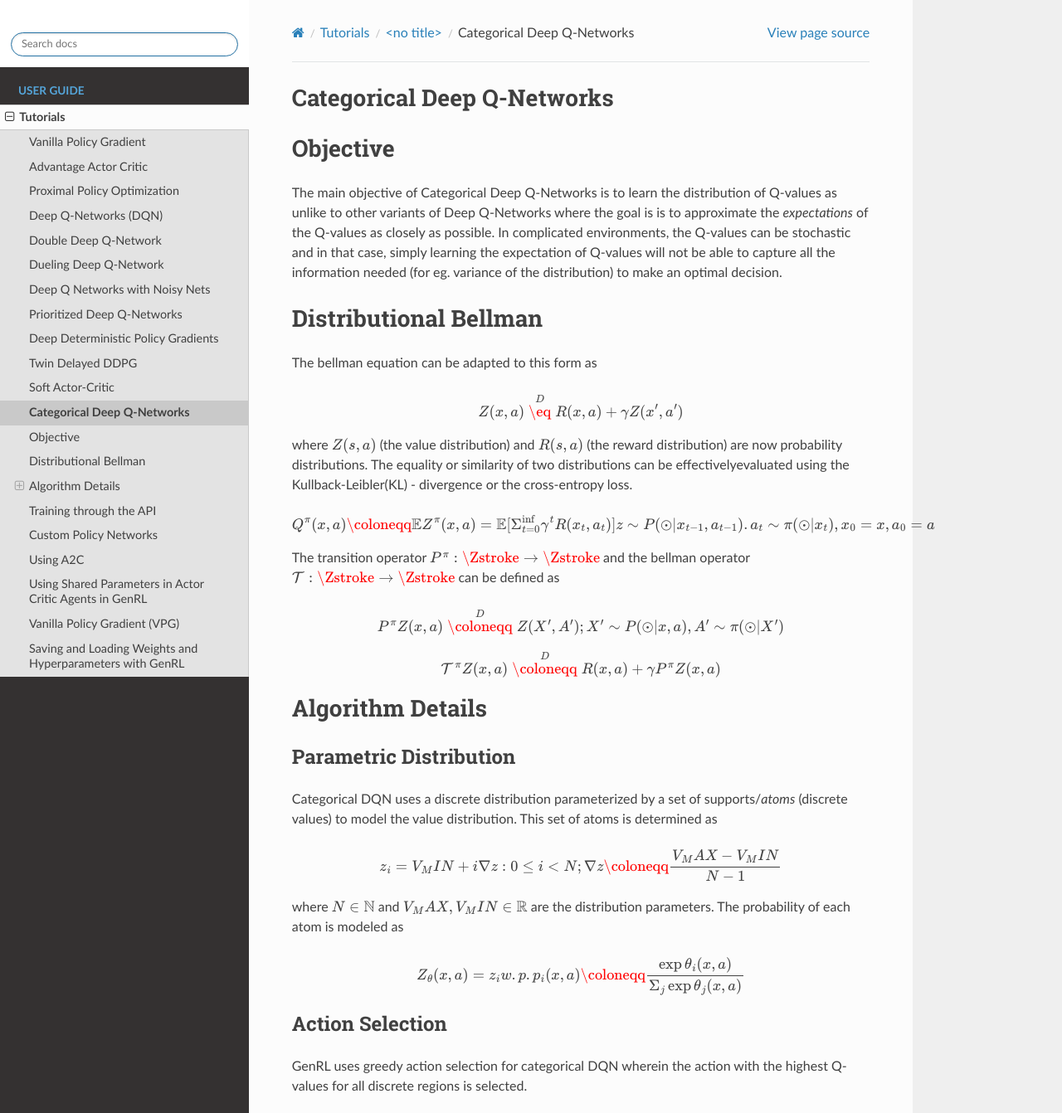
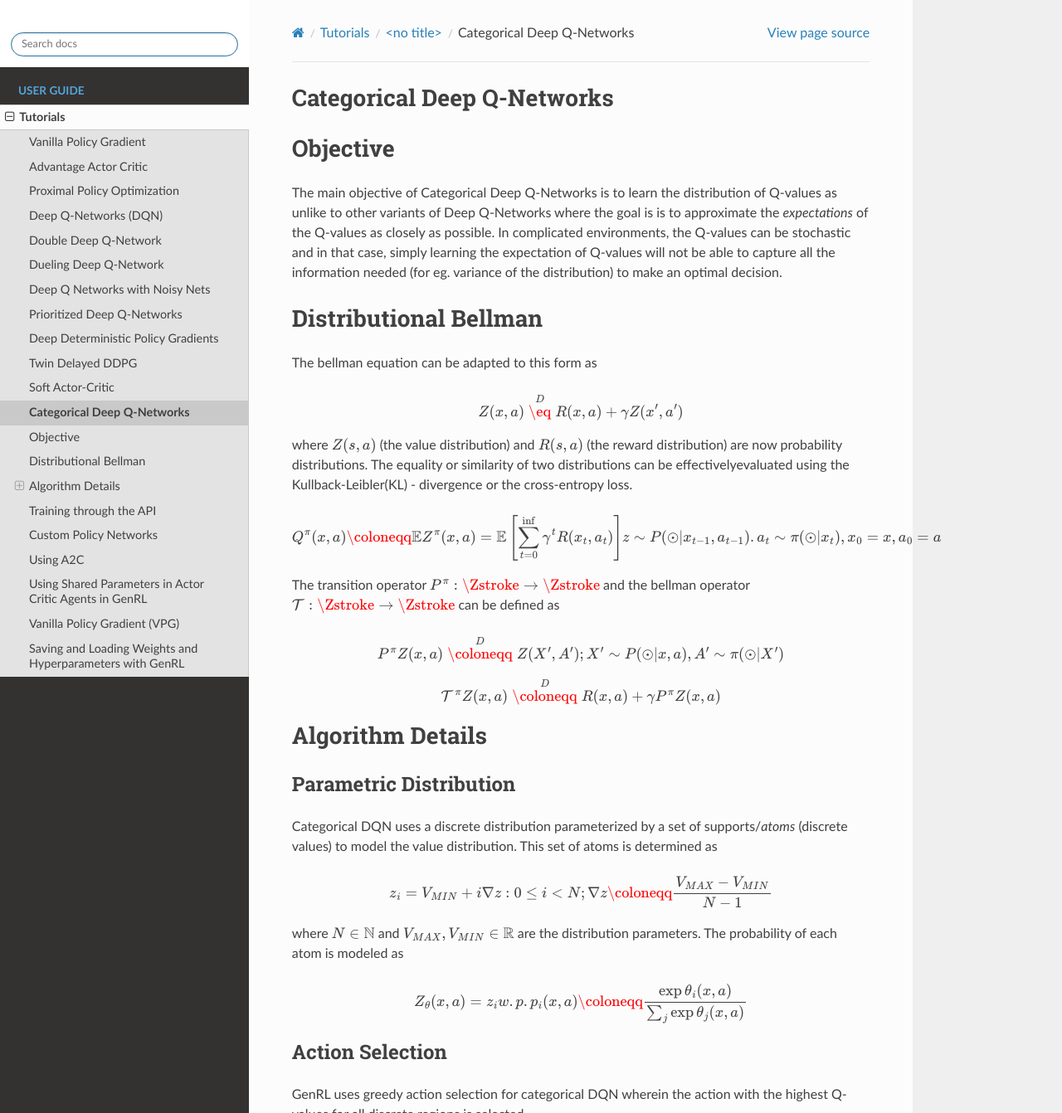
Before and after one commit to SforAiDl/genrl, a Sphinx documentation site: the page built from docs/source/usage/tutorials/Deep/Categorical_DQN.rst, in a window 1280 px wide and 1400 px high, cut to the strip 0-1342 px from the top of the window. Shown: the whole strip at 83% size. Built offline with Sphinx 7.4.7 and the Read the Docs theme 2.0.0, drawn with Linux system fonts in a browser that asks for light colours; pages that are not in the unit, such as notebooks, are missing from menus; some of the changed text lies outside the part shown.

Commit message:
minor fixes 1

```diff
--- a/docs/source/conf.py
+++ b/docs/source/conf.py
@@ -93,6 +93,8 @@ latex_elements = {
 \usepackage{algorithmic}
 \usepackage{amsmath}
 \usepackage{cancel}
+\usepackage{mathtools}
+\usepackage{relsize}
 \newcommand{\E}{{\mathrm E}}
 \newcommand{\underE}[2]{\underset{\begin{subarray}{c}#1 \end{subarray}}{\E}\left[ #2 \right]}
 \newcommand{\Epi}[1]{\underset{\begin{subarray}{c}\tau \sim \pi \end{subarray}}{\E}\left[ #1 \right]}
--- a/docs/source/usage/tutorials/Deep/Categorical_DQN.rst
+++ b/docs/source/usage/tutorials/Deep/Categorical_DQN.rst
@@ -23,7 +23,7 @@ the Kullback-Leibler(KL) - divergence or the cross-entropy loss.
 
 .. math::
 
-    Q^{\pi}(x, a) \coloneqq \mathbb{E} Z^{\pi}(x, a) = \mathbb{E}[\Sigma_{t=0}^{\inf} \gamma^{t} R(x_t, a_t)]
+    Q^{\pi}(x, a) \coloneqq \mathbb{E} Z^{\pi}(x, a) = \mathbb{E}\left[\sum_{t=0}^{\inf} \gamma^{t} R(x_t, a_t)\right]
     z \sim P(\odot \vert x_{t-1}, a_{t-1}). a_t \sim \pi(\odot \vert x_t), x_0 = x, a_0 =a
 
 The transition operator :math:`P^\pi : \Zstroke \rightarrow \Zstroke` and the bellman operator :math:`\mathcal{T} : \Zstroke \rightarrow \Zstroke`
@@ -48,13 +48,13 @@ This set of atoms is determined as
 
 .. math::
 
-    {\mathcal{z}_i = V_MIN + i \nabla \mathcal{z} : 0 \leq i < N}; \nabla \mathcal{z} \coloneqq \frac{V_MAX - V_MIN}{N - 1}
+    {\mathcal{z}_i = V_{MIN} + i \nabla \mathcal{z} : 0 \leq i < N}; \nabla \mathcal{z} \coloneqq \frac{V_{MAX} - V_{MIN}}{N - 1}
 
-where :math:`N \in \mathbb{N}` and :math:`V_MAX, V_MIN \in \mathbb{R}` are the distribution parameters. The probability of each atom is modeled as
+where :math:`N \in \mathbb{N}` and :math:`V_{MAX}, V_{MIN} \in \mathbb{R}` are the distribution parameters. The probability of each atom is modeled as
 
 .. math::
 
-    Z_\theta(x, a) = \mathcal{z}_i w.p. p_i(x, a) \coloneqq \frac{\exp{\theta_i(x, a)}}{\Sigma_j \exp{\theta_j(x, a)}}
+    Z_\theta(x, a) = \mathcal{z}_i w.p. p_i(x, a) \coloneqq \frac{\exp{\theta_i(x, a)}}{\sum_j \exp{\theta_j(x, a)}}
 
 Action Selection
 ----------------
@@ -91,7 +91,7 @@ The :math:`i^{th}` component of the projected update is calculated as
 
 .. math::
 
-    (\Phi \hat{\mathcal{T}} Z_\theta(x, a))_i = \Sigma_{j=0}^{N-1}[1 - \frac{\mid [\hat{\mathcal{T}}\mathcal{z_j}]_{V_MIN}^{V_MAX} - \mathcal{z_i} \mid}{\Delta \mathcal{z}}]_{0}^{1} \mathcal{p_j}(x', \pi(x'))
+    (\Phi \hat{\mathcal{T}} Z_\theta(x, a))_i = \mathlarger{\sum}_{j=0}^{N-1}\left [1 - \frac{\mid \left [\hat{\mathcal{T}}\mathcal{z_j}\right]_{V_{MIN}}^{V_{MAX}} - \mathcal{z_i} \mid}{\Delta \mathcal{z}}\right]_{0}^{1} \mathcal{p_j}(x', \pi(x'))
 
 The loss is calculated using KL divergence (cross entropy loss). This is also known as the **Bernoulli algorithm**
 
@@ -99,8 +99,9 @@ The loss is calculated using KL divergence (cross entropy loss). This is also kn
 
     D_{KL}(\Phi\hat{\mathcal{T}}Z_\tilde{\theta}(x, a) || Z_\theta (x, a))
 
+|
+
 .. image:: static/Categorical_DQN.png
-   :width: 400
 
 .. literalinclude:: ../../../../../genrl/agents/deep/dqn/utils.py
     :lines: 120-185
```
Also changed, not shown: docs/source/usage/tutorials/Deep/SAC.rst (+11 -8 lines).
